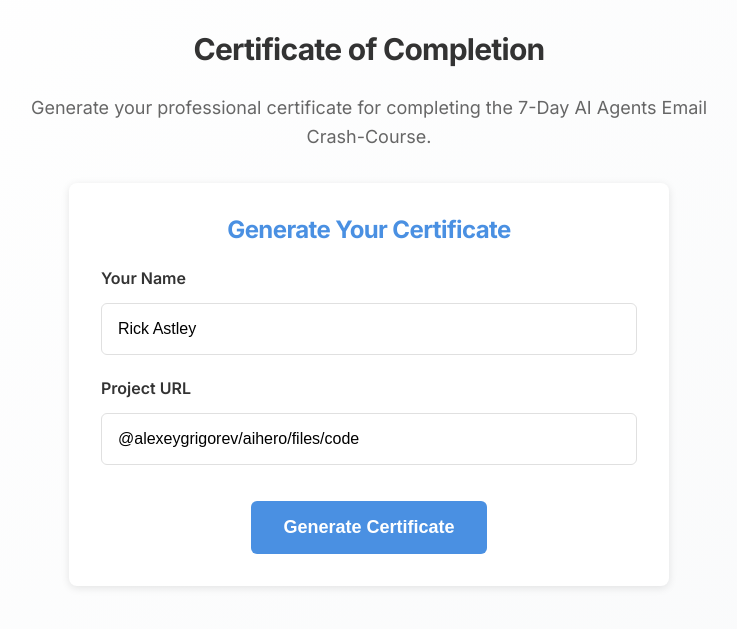
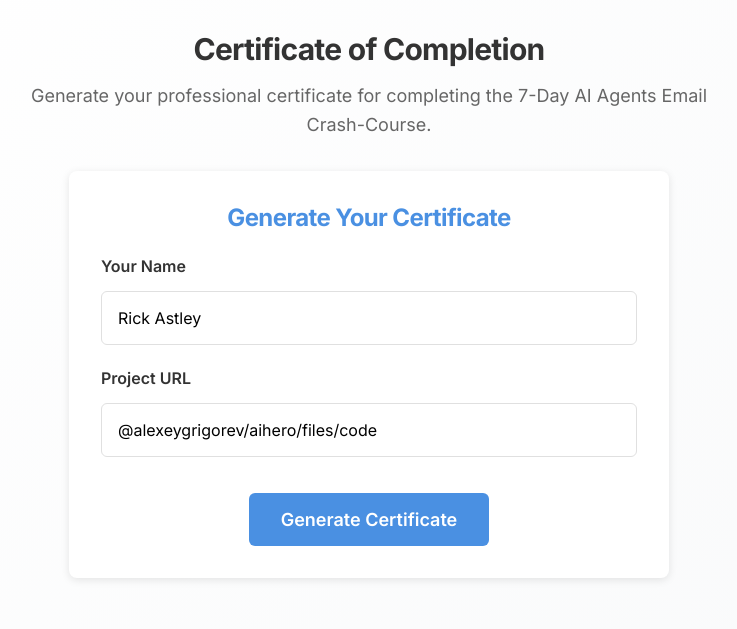
Before and after one commit to alexeygrigorev/aihero, a Jekyll site: the page built from certificate.html, in a window 1280 px wide. Shown: the top 629 px of the page, without its empty margins (271-1008 px from the left). Built offline with Jekyll 4.4.1, drawn with Linux system fonts in a browser that asks for light colours.

Commit message:
Fix certificate styles by using inline CSS instead of CSS variables
Co-authored-by: alexeygrigorev <875246+alexeygrigorev@users.noreply.github.com>

```diff
--- a/certificate.html
+++ b/certificate.html
@@ -5,108 +5,135 @@ description: Generate your certificate for completing the 7-Day AI Agents Email
 ---
 
 <style>
+/* Reset and base styles */
+body {
+  font-family: 'Inter', -apple-system, BlinkMacSystemFont, 'Segoe UI', Helvetica, Arial, sans-serif;
+  margin: 0;
+  padding: 0;
+  background: #f8f9fa;
+}
+
 /* Certificate Section Styles */
 .certificate-section {
-  background: var(--bg-light);
-  padding: var(--spacing-2xl) 0;
+  background: #f8f9fa;
+  padding: 2rem 0;
   text-align: center;
   min-height: 100vh;
 }
 
+.section-header h2 {
+  font-size: 1.875rem;
+  font-weight: 700;
+  color: #333333;
+  margin: 0 0 0.75rem 0;
+}
+
+.section-intro {
+  font-size: 1.125rem;
+  color: #666666;
+  margin: 0 auto;
+  max-width: 600px;
+}
+
 .certificate-preview {
   max-width: 1000px;
-  margin: var(--spacing-2xl) auto;
+  margin: 2rem auto;
+  padding: 0 1rem;
 }
 
 .certificate-form {
   background: white;
-  border-radius: var(--radius-lg);
-  box-shadow: var(--shadow-md);
-  padding: var(--spacing-2xl);
-  margin: var(--spacing-xl) auto;
+  border-radius: 0.5rem;
+  box-shadow: 0 2px 8px rgba(0, 0, 0, 0.1);
+  padding: 2rem;
+  margin: 1.5rem auto;
   max-width: 600px;
 }
 
 .certificate-form h2 {
-  font-size: var(--text-2xl);
+  font-size: 1.5rem;
   font-weight: 700;
-  color: var(--primary-color);
-  margin-bottom: var(--spacing-lg);
+  color: #4a90e2;
+  margin-bottom: 1.25rem;
 }
 
 .form-group {
-  margin-bottom: var(--spacing-lg);
+  margin-bottom: 1.25rem;
   text-align: left;
 }
 
 .form-group label {
   display: block;
-  font-size: var(--text-md);
+  font-size: 1rem;
   font-weight: 600;
-  color: var(--text-dark);
-  margin-bottom: var(--spacing-sm);
+  color: #333333;
+  margin-bottom: 0.75rem;
 }
 
 .form-group input {
   width: 100%;
-  padding: var(--spacing-md);
-  font-size: var(--text-md);
-  border: 1px solid var(--border-color);
-  border-radius: var(--radius-md);
-  transition: border-color var(--transition-base);
+  padding: 1rem;
+  font-size: 1rem;
+  border: 1px solid #e0e0e0;
+  border-radius: 0.375rem;
+  transition: border-color 0.25s cubic-bezier(0.4, 0, 0.2, 1);
+  box-sizing: border-box;
+  font-family: inherit;
 }
 
 .form-group input:focus {
   outline: none;
-  border-color: var(--primary-color);
-  box-shadow: var(--shadow-focus);
+  border-color: #4a90e2;
+  box-shadow: 0 0 0 2px rgba(74, 144, 226, 0.2);
 }
 
 .btn-generate {
-  background: var(--primary-color);
+  background: #4a90e2;
   color: white;
   border: none;
-  padding: var(--spacing-md) var(--spacing-2xl);
-  font-size: var(--text-lg);
+  padding: 1rem 2rem;
+  font-size: 1.125rem;
   font-weight: 600;
-  border-radius: var(--radius-md);
+  border-radius: 0.375rem;
   cursor: pointer;
-  transition: all var(--transition-base);
-  margin-top: var(--spacing-md);
+  transition: all 0.25s cubic-bezier(0.4, 0, 0.2, 1);
+  margin-top: 1rem;
+  font-family: inherit;
 }
 
 .btn-generate:hover {
-  background: var(--primary-hover);
+  background: #357abd;
   transform: translateY(-2px);
-  box-shadow: var(--shadow-md);
+  box-shadow: 0 2px 8px rgba(0, 0, 0, 0.1);
 }
 
 .btn-print {
-  background: var(--success-color);
+  background: #5cb85c;
   color: white;
   border: none;
-  padding: var(--spacing-md) var(--spacing-2xl);
-  font-size: var(--text-lg);
+  padding: 1rem 2rem;
+  font-size: 1.125rem;
   font-weight: 600;
-  border-radius: var(--radius-md);
+  border-radius: 0.375rem;
   cursor: pointer;
-  transition: all var(--transition-base);
-  margin-top: var(--spacing-lg);
+  transition: all 0.25s cubic-bezier(0.4, 0, 0.2, 1);
+  margin-top: 1.25rem;
   display: none;
+  font-family: inherit;
 }
 
 .btn-print:hover {
   opacity: 0.9;
   transform: translateY(-2px);
-  box-shadow: var(--shadow-md);
+  box-shadow: 0 2px 8px rgba(0, 0, 0, 0.1);
 }
 
 .certificate-placeholder {
   background: white;
-  border-radius: var(--radius-lg);
-  box-shadow: var(--shadow-lg);
-  padding: var(--spacing-xl);
-  margin: var(--spacing-xl) 0;
+  border-radius: 0.5rem;
+  box-shadow: 0 4px 16px rgba(0, 0, 0, 0.1);
+  padding: 1.5rem;
+  margin: 1.5rem 0;
   display: none;
 }
 
@@ -115,83 +142,83 @@ description: Generate your certificate for completing the 7-Day AI Agents Email
 }
 
 .certificate-frame {
-  border: 3px solid var(--primary-color);
-  border-radius: var(--radius-md);
-  padding: var(--spacing-2xl);
+  border: 3px solid #4a90e2;
+  border-radius: 0.375rem;
+  padding: 2rem;
   background: linear-gradient(135deg, #fefefe 0%, #f8f9fa 100%);
   position: relative;
 }
 
 .certificate-header {
-  margin-bottom: var(--spacing-xl);
+  margin-bottom: 1.5rem;
 }
 
 .certificate-header h3 {
-  font-size: var(--text-2xl);
+  font-size: 1.5rem;
   font-weight: 700;
-  color: var(--primary-color);
-  margin: 0 0 var(--spacing-sm) 0;
+  color: #4a90e2;
+  margin: 0 0 0.75rem 0;
 }
 
 .certificate-logo {
   font-size: 2rem;
-  margin-top: var(--spacing-sm);
+  margin-top: 0.75rem;
 }
 
 .certificate-body {
-  margin: var(--spacing-2xl) 0;
+  margin: 2rem 0;
 }
 
 .certificate-text {
-  font-size: var(--text-lg);
-  color: var(--text-medium);
-  margin: var(--spacing-sm) 0;
+  font-size: 1.125rem;
+  color: #666666;
+  margin: 0.75rem 0;
 }
 
 .certificate-name {
-  font-size: var(--text-2xl);
+  font-size: 1.5rem;
   font-weight: 700;
-  color: var(--text-dark);
-  border-bottom: 2px solid var(--primary-color);
+  color: #333333;
+  border-bottom: 2px solid #4a90e2;
   display: inline-block;
-  padding: var(--spacing-sm) var(--spacing-lg);
-  margin: var(--spacing-md) 0;
+  padding: 0.75rem 1.25rem;
+  margin: 1rem 0;
 }
 
 .certificate-course {
-  font-size: var(--text-xl);
+  font-size: 1.25rem;
   font-weight: 600;
-  color: var(--primary-color);
-  margin: var(--spacing-md) 0;
+  color: #4a90e2;
+  margin: 1rem 0;
 }
 
 .certificate-subtitle {
-  font-size: var(--text-lg);
-  color: var(--text-medium);
+  font-size: 1.125rem;
+  color: #666666;
   font-style: italic;
-  margin-bottom: var(--spacing-xl);
+  margin-bottom: 1.5rem;
 }
 
 .certificate-project {
-  font-size: var(--text-md);
-  color: var(--text-medium);
+  font-size: 1rem;
+  color: #666666;
   font-style: italic;
-  margin: var(--spacing-lg) 0;
+  margin: 1.25rem 0;
 }
 
 .certificate-project-label {
   font-weight: 600;
-  color: var(--text-dark);
+  color: #333333;
 }
 
 .certificate-footer {
   display: flex;
   justify-content: space-between;
   align-items: center;
-  gap: var(--spacing-md);
-  margin-top: var(--spacing-2xl);
-  padding-top: var(--spacing-lg);
-  border-top: 1px solid var(--border-color);
+  gap: 1rem;
+  margin-top: 2rem;
+  padding-top: 1.25rem;
+  border-top: 1px solid #e0e0e0;
 }
 
 .signature-line {
@@ -199,23 +226,23 @@ description: Generate your certificate for completing the 7-Day AI Agents Email
 }
 
 .signature-line span {
-  font-size: var(--text-lg);
+  font-size: 1.125rem;
   font-weight: 600;
-  color: var(--text-dark);
+  color: #333333;
   display: block;
-  border-bottom: 1px solid var(--text-dark);
+  border-bottom: 1px solid #333333;
   padding-bottom: 2px;
-  margin-bottom: var(--spacing-xs);
+  margin-bottom: 0.5rem;
 }
 
 .signature-line small {
-  font-size: var(--text-sm);
-  color: var(--text-medium);
+  font-size: 0.875rem;
+  color: #666666;
 }
 
 .certificate-date span {
-  font-size: var(--text-md);
-  color: var(--text-medium);
+  font-size: 1rem;
+  color: #666666;
   font-weight: 500;
 }
 
@@ -225,6 +252,7 @@ description: Generate your certificate for completing the 7-Day AI Agents Email
     background: white;
   }
 
+  .section-header,
   .certificate-form,
   .btn-print {
     display: none !important;
@@ -247,10 +275,11 @@ description: Generate your certificate for completing the 7-Day AI Agents Email
   .certificate-preview {
     max-width: 100%;
     margin: 0;
+    padding: 0;
   }
 
   .certificate-frame {
-    border: 3px solid var(--primary-color);
+    border: 3px solid #4a90e2;
     padding: 2cm;
     min-height: 19cm;
     display: flex;
@@ -266,13 +295,21 @@ description: Generate your certificate for completing the 7-Day AI Agents Email
 
 /* Mobile Responsiveness */
 @media (max-width: 768px) {
+  .certificate-preview {
+    padding: 0 0.5rem;
+  }
+
+  .certificate-form {
+    padding: 1.5rem;
+  }
+
   .certificate-frame {
-    padding: var(--spacing-lg);
+    padding: 1.25rem;
   }
 
   .certificate-footer {
     flex-direction: column;
-    gap: var(--spacing-md);
+    gap: 1rem;
     text-align: center;
   }
 
@@ -281,11 +318,11 @@ description: Generate your certificate for completing the 7-Day AI Agents Email
   }
 
   .certificate-name {
-    font-size: var(--text-xl);
+    font-size: 1.25rem;
   }
 
   .certificate-course {
-    font-size: var(--text-lg);
+    font-size: 1.125rem;
   }
 }
 </style>
```
